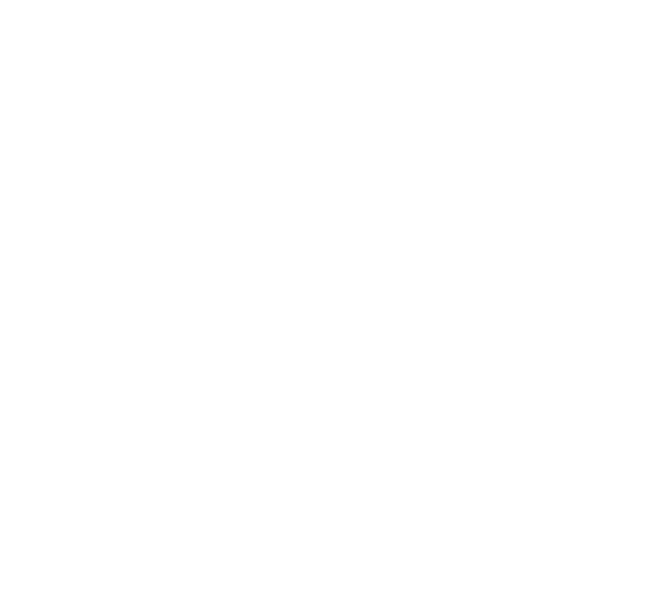
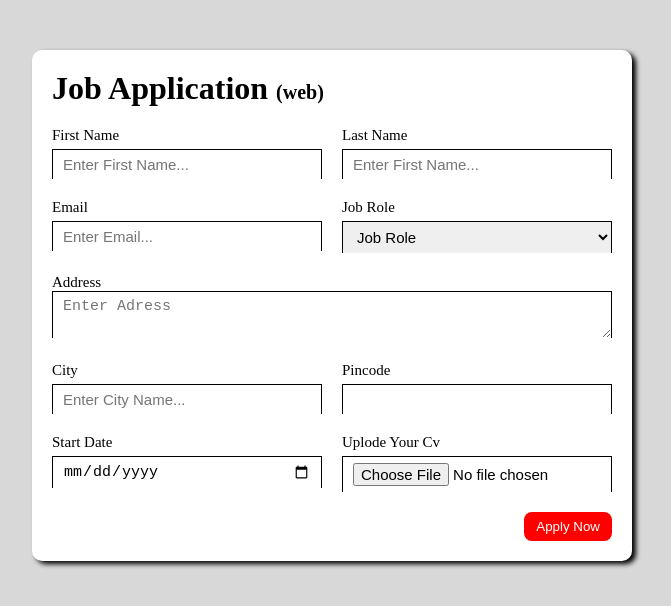
Before and after one commit to absattarghoto/job_application_form, a plain HTML site: page index.html in a window 1280 px wide. Shown: the whole page, without its empty margins (308-979 px from the left). Drawn offline with Linux system fonts and the light colour scheme.

Commit message:
Adding some styling and html code

```diff
--- a/index.html
+++ b/index.html
@@ -1,9 +1,76 @@
 <!DOCTYPE html>
 <html lang="en">
-  <head>
-    <meta charset="UTF-8" />
-    <meta name="viewport" content="width=device-width, initial-scale=1.0" />
-    <title>Document</title>
-  </head>
-  <body></body>
+<head>
+    <meta charset="UTF-8">
+    <meta http-equiv="X-UA-Compatible" content="IE=edge">
+    <meta name="viewport" content="width=device-width, initial-scale=1.0">
+    <title>job Application Form</title>
+    <link rel="stylesheet" href="style.css">
+</head>
+<body>
+    <div class="comtainer">
+        <div class="apply_box">
+            <h1>Job Application
+                <span class="title_small">(web)</span>
+            </h1>
+        <form action="">
+            <div class="form_container">
+                <div class="form_control">
+                    <label for="">First Name</label>
+                    <input if="first_name" name="first_name" placeholder="Enter First Name..."/>
+                </div>
+                <div class="form_control">
+                    <label for="">Last Name</label>
+                    <input if="flast_name" name="last_name" placeholder="Enter First Name..."/>
+                </div>
+
+                <div class="form_control">
+                    <label for="">Email</label>
+                    <input if="email" name="email" placeholder="Enter Email..." />
+                </div>
+                <div class="form_control">
+                    <label for="">Job Role</label>
+                    <select>
+                        <option value="">Job Role</option>
+                        <option value="frontend">Frontend Developer</option>
+                        <option value="backend">Backend Developer</option>
+                        <option value="full_stach">Full Stack Developer</option>
+                        <option value="ui_ux">UI UI Designer</option>
+                    </select>
+                </div>
+                <div class="textarea_control">
+                    <label for="">Address</Address></label>
+                    <textarea id="address" name="address" row="4" cols="50" placeholder="Enter Adress"></textarea>
+                    </div>
+                    <div class="form_control">
+                        <label for="">City</label>
+                        <input if="city" name="city" placeholder="Enter City Name..."/>
+                    </div>
+                    <div class="form_control">
+                        <label for="">Pincode</label>
+                        <input type="number" if="pincode" name="pincode" />
+                    </div>
+                    <div class="form_control">
+                        <label for="">Start Date</label>
+                        <input type="date" if="start_date" name="start_date" />
+                    </div>
+                    <div class="form_control">
+                        <label for="">Uplode Your Cv</label>
+                        <input type="file" if="uplod_cv" name="uplod_cv" />
+                    </div>
+            </div>
+            <div class="button_container">
+                <button type="submit">Apply Now</button>
+            </div>
+        </form>
+
+
+
+
+
+
+        </div>
+    </div>
+
+</body>
 </html>
--- /dev/null
+++ b/style.css
@@ -0,0 +1,81 @@
+*{
+    margin: 0;
+    padding: 0;
+    box-sizing: border-box;
+}
+
+body{
+    background-color: rgb(216, 216, 216);
+}
+.comtainer{
+    max-width: 900px;
+    margin: 0 auto;
+}
+.apply_box{
+    max-width: 600px;
+    padding: 20px;
+    background-color: white;
+    margin: 0 auto;
+    margin-top: 50px;
+    box-shadow: 4px 3px 5px rgba(1,1,1,1.0);
+    border-radius: 10px;
+
+}
+.title_small{
+    font-size: 20px;
+}
+.form_container{
+    margin-top: 20px;
+    display: grid;
+    grid-template-columns: repeat(auto-fit,minmax(200px,1fr));
+    gap: 20px;
+}
+.form_control{
+    display: flex;
+    flex-direction: column;
+}
+label{
+    font-size: 15px;
+    margin-bottom: 5px;
+}
+input,select,textarea{
+    padding: 6px 10px;
+    border:1px solid black;
+    border-bottom: 4px;
+    font-size: 15px;
+}
+input:focus{
+    outline-color: red;
+}
+.button_container{
+      display: flex;
+      justify-content: flex-end;
+      margin-top: 20px;
+}
+button{
+    background-color: red;
+    border: transparent solid 2px;
+    padding: 5px 10px;
+    color: white;
+    border-radius: 8px;
+    transition:0.3s ease-in ;
+}
+button:hover{
+    background-color: beige;
+    border: 2px solid red;
+    color: black;
+    transition:0.3s ease-out ;
+    cursor: pointer;
+}
+.textarea_control{
+    grid-column: 1 /span 2;
+}
+.textarea_control textarea{
+    width: 100%;
+}
+
+@media(max-width:460px){
+    .textarea_control{
+        grid-column: 1/span1;
+    }
+}
```
